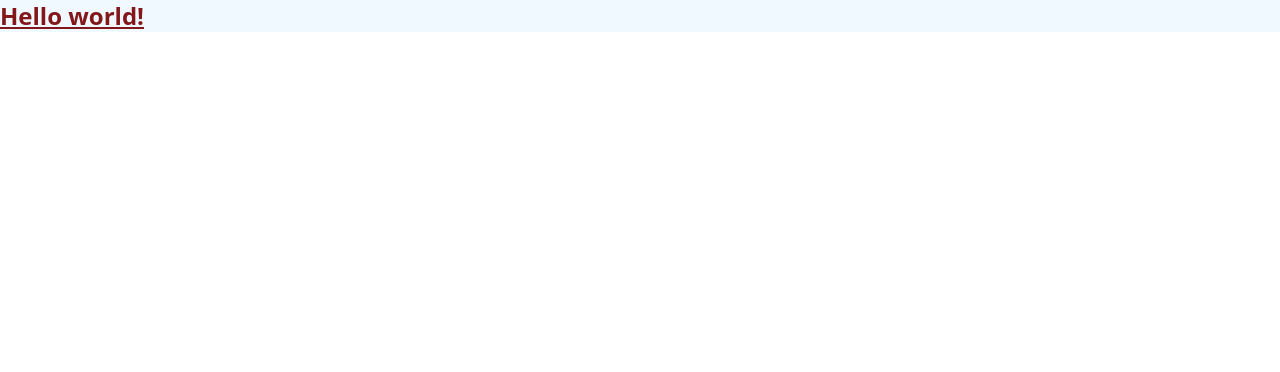
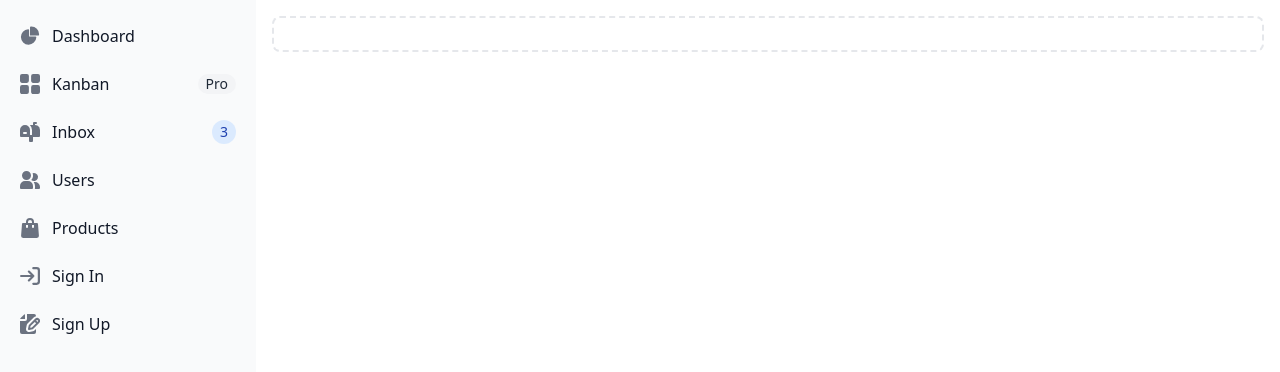
Before and after one commit to sokkanha/Angular-Todo-List, an Angular app: page / in a window 1280 px wide. Shown: the top 372 px of the page. Built offline with nearby package versions, Linux system fonts and the light colour scheme.

Commit message:
Installed and setup flowbite

```diff
--- a/angular.json
+++ b/angular.json
@@ -41,7 +41,9 @@
             "styles": [
               "src/styles.css"
             ],
-            "scripts": []
+            "scripts": [
+              "node_modules/flowbite/dist/flowbite.js"
+            ]
           },
           "configurations": {
             "production": {
--- a/package.json
+++ b/package.json
@@ -18,6 +18,7 @@
     "@angular/platform-browser-dynamic": "^19.2.0",
     "@angular/router": "^19.2.0",
     "@tailwindcss/postcss": "^4.0.11",
+    "flowbite": "^3.1.2",
     "postcss": "^8.5.3",
     "rxjs": "~7.8.0",
     "tailwindcss": "^4.0.11",
--- a/src/app/app.component.html
+++ b/src/app/app.component.html
@@ -1,3 +1,81 @@
-<h1 class=" font-bold underline text-red-900 bg-sky-50 text-2xl">
-  Hello world!
-</h1>
+
+<button data-drawer-target="default-sidebar" data-drawer-toggle="default-sidebar" aria-controls="default-sidebar" type="button" class="inline-flex items-center p-2 mt-2 ms-3 text-sm text-gray-500 rounded-lg sm:hidden hover:bg-gray-100 focus:outline-none focus:ring-2 focus:ring-gray-200 dark:text-gray-400 dark:hover:bg-gray-700 dark:focus:ring-gray-600">
+  <span class="sr-only">Open sidebar</span>
+  <svg class="w-6 h-6" aria-hidden="true" fill="currentColor" viewBox="0 0 20 20" xmlns="http://www.w3.org/2000/svg">
+  <path clip-rule="evenodd" fill-rule="evenodd" d="M2 4.75A.75.75 0 012.75 4h14.5a.75.75 0 010 1.5H2.75A.75.75 0 012 4.75zm0 10.5a.75.75 0 01.75-.75h7.5a.75.75 0 010 1.5h-7.5a.75.75 0 01-.75-.75zM2 10a.75.75 0 01.75-.75h14.5a.75.75 0 010 1.5H2.75A.75.75 0 012 10z"></path>
+  </svg>
+</button>
+
+<aside id="default-sidebar" class="fixed top-0 left-0 z-40 w-64 h-screen transition-transform -translate-x-full sm:translate-x-0" aria-label="Sidebar">
+  <div class="h-full px-3 py-4 overflow-y-auto bg-gray-50 dark:bg-gray-800">
+     <ul class="space-y-2 font-medium">
+        <li>
+           <a href="#" class="flex items-center p-2 text-gray-900 rounded-lg dark:text-white hover:bg-gray-100 dark:hover:bg-gray-700 group">
+              <svg class="w-5 h-5 text-gray-500 transition duration-75 dark:text-gray-400 group-hover:text-gray-900 dark:group-hover:text-white" aria-hidden="true" xmlns="http://www.w3.org/2000/svg" fill="currentColor" viewBox="0 0 22 21">
+                 <path d="M16.975 11H10V4.025a1 1 0 0 0-1.066-.998 8.5 8.5 0 1 0 9.039 9.039.999.999 0 0 0-1-1.066h.002Z"/>
+                 <path d="M12.5 0c-.157 0-.311.01-.565.027A1 1 0 0 0 11 1.02V10h8.975a1 1 0 0 0 1-.935c.013-.188.028-.374.028-.565A8.51 8.51 0 0 0 12.5 0Z"/>
+              </svg>
+              <span class="ms-3">Dashboard</span>
+           </a>
+        </li>
+        <li>
+           <a href="#" class="flex items-center p-2 text-gray-900 rounded-lg dark:text-white hover:bg-gray-100 dark:hover:bg-gray-700 group">
+              <svg class="shrink-0 w-5 h-5 text-gray-500 transition duration-75 dark:text-gray-400 group-hover:text-gray-900 dark:group-hover:text-white" aria-hidden="true" xmlns="http://www.w3.org/2000/svg" fill="currentColor" viewBox="0 0 18 18">
+                 <path d="M6.143 0H1.857A1.857 1.857 0 0 0 0 1.857v4.286C0 7.169.831 8 1.857 8h4.286A1.857 1.857 0 0 0 8 6.143V1.857A1.857 1.857 0 0 0 6.143 0Zm10 0h-4.286A1.857 1.857 0 0 0 10 1.857v4.286C10 7.169 10.831 8 11.857 8h4.286A1.857 1.857 0 0 0 18 6.143V1.857A1.857 1.857 0 0 0 16.143 0Zm-10 10H1.857A1.857 1.857 0 0 0 0 11.857v4.286C0 17.169.831 18 1.857 18h4.286A1.857 1.857 0 0 0 8 16.143v-4.286A1.857 1.857 0 0 0 6.143 10Zm10 0h-4.286A1.857 1.857 0 0 0 10 11.857v4.286c0 1.026.831 1.857 1.857 1.857h4.286A1.857 1.857 0 0 0 18 16.143v-4.286A1.857 1.857 0 0 0 16.143 10Z"/>
+              </svg>
+              <span class="flex-1 ms-3 whitespace-nowrap">Kanban</span>
+              <span class="inline-flex items-center justify-center px-2 ms-3 text-sm font-medium text-gray-800 bg-gray-100 rounded-full dark:bg-gray-700 dark:text-gray-300">Pro</span>
+           </a>
+        </li>
+        <li>
+           <a href="#" class="flex items-center p-2 text-gray-900 rounded-lg dark:text-white hover:bg-gray-100 dark:hover:bg-gray-700 group">
+              <svg class="shrink-0 w-5 h-5 text-gray-500 transition duration-75 dark:text-gray-400 group-hover:text-gray-900 dark:group-hover:text-white" aria-hidden="true" xmlns="http://www.w3.org/2000/svg" fill="currentColor" viewBox="0 0 20 20">
+                 <path d="m17.418 3.623-.018-.008a6.713 6.713 0 0 0-2.4-.569V2h1a1 1 0 1 0 0-2h-2a1 1 0 0 0-1 1v2H9.89A6.977 6.977 0 0 1 12 8v5h-2V8A5 5 0 1 0 0 8v6a1 1 0 0 0 1 1h8v4a1 1 0 0 0 1 1h2a1 1 0 0 0 1-1v-4h6a1 1 0 0 0 1-1V8a5 5 0 0 0-2.582-4.377ZM6 12H4a1 1 0 0 1 0-2h2a1 1 0 0 1 0 2Z"/>
+              </svg>
+              <span class="flex-1 ms-3 whitespace-nowrap">Inbox</span>
+              <span class="inline-flex items-center justify-center w-3 h-3 p-3 ms-3 text-sm font-medium text-blue-800 bg-blue-100 rounded-full dark:bg-blue-900 dark:text-blue-300">3</span>
+           </a>
+        </li>
+        <li>
+           <a href="#" class="flex items-center p-2 text-gray-900 rounded-lg dark:text-white hover:bg-gray-100 dark:hover:bg-gray-700 group">
+              <svg class="shrink-0 w-5 h-5 text-gray-500 transition duration-75 dark:text-gray-400 group-hover:text-gray-900 dark:group-hover:text-white" aria-hidden="true" xmlns="http://www.w3.org/2000/svg" fill="currentColor" viewBox="0 0 20 18">
+                 <path d="M14 2a3.963 3.963 0 0 0-1.4.267 6.439 6.439 0 0 1-1.331 6.638A4 4 0 1 0 14 2Zm1 9h-1.264A6.957 6.957 0 0 1 15 15v2a2.97 2.97 0 0 1-.184 1H19a1 1 0 0 0 1-1v-1a5.006 5.006 0 0 0-5-5ZM6.5 9a4.5 4.5 0 1 0 0-9 4.5 4.5 0 0 0 0 9ZM8 10H5a5.006 5.006 0 0 0-5 5v2a1 1 0 0 0 1 1h11a1 1 0 0 0 1-1v-2a5.006 5.006 0 0 0-5-5Z"/>
+              </svg>
+              <span class="flex-1 ms-3 whitespace-nowrap">Users</span>
+           </a>
+        </li>
+        <li>
+           <a href="#" class="flex items-center p-2 text-gray-900 rounded-lg dark:text-white hover:bg-gray-100 dark:hover:bg-gray-700 group">
+              <svg class="shrink-0 w-5 h-5 text-gray-500 transition duration-75 dark:text-gray-400 group-hover:text-gray-900 dark:group-hover:text-white" aria-hidden="true" xmlns="http://www.w3.org/2000/svg" fill="currentColor" viewBox="0 0 18 20">
+                 <path d="M17 5.923A1 1 0 0 0 16 5h-3V4a4 4 0 1 0-8 0v1H2a1 1 0 0 0-1 .923L.086 17.846A2 2 0 0 0 2.08 20h13.84a2 2 0 0 0 1.994-2.153L17 5.923ZM7 9a1 1 0 0 1-2 0V7h2v2Zm0-5a2 2 0 1 1 4 0v1H7V4Zm6 5a1 1 0 1 1-2 0V7h2v2Z"/>
+              </svg>
+              <span class="flex-1 ms-3 whitespace-nowrap">Products</span>
+           </a>
+        </li>
+        <li>
+           <a href="#" class="flex items-center p-2 text-gray-900 rounded-lg dark:text-white hover:bg-gray-100 dark:hover:bg-gray-700 group">
+              <svg class="shrink-0 w-5 h-5 text-gray-500 transition duration-75 dark:text-gray-400 group-hover:text-gray-900 dark:group-hover:text-white" aria-hidden="true" xmlns="http://www.w3.org/2000/svg" fill="none" viewBox="0 0 18 16">
+                 <path stroke="currentColor" stroke-linecap="round" stroke-linejoin="round" stroke-width="2" d="M1 8h11m0 0L8 4m4 4-4 4m4-11h3a2 2 0 0 1 2 2v10a2 2 0 0 1-2 2h-3"/>
+              </svg>
+              <span class="flex-1 ms-3 whitespace-nowrap">Sign In</span>
+           </a>
+        </li>
+        <li>
+           <a href="#" class="flex items-center p-2 text-gray-900 rounded-lg dark:text-white hover:bg-gray-100 dark:hover:bg-gray-700 group">
+              <svg class="shrink-0 w-5 h-5 text-gray-500 transition duration-75 dark:text-gray-400 group-hover:text-gray-900 dark:group-hover:text-white" aria-hidden="true" xmlns="http://www.w3.org/2000/svg" fill="currentColor" viewBox="0 0 20 20">
+                 <path d="M5 5V.13a2.96 2.96 0 0 0-1.293.749L.879 3.707A2.96 2.96 0 0 0 .13 5H5Z"/>
+                 <path d="M6.737 11.061a2.961 2.961 0 0 1 .81-1.515l6.117-6.116A4.839 4.839 0 0 1 16 2.141V2a1.97 1.97 0 0 0-1.933-2H7v5a2 2 0 0 1-2 2H0v11a1.969 1.969 0 0 0 1.933 2h12.134A1.97 1.97 0 0 0 16 18v-3.093l-1.546 1.546c-.413.413-.94.695-1.513.81l-3.4.679a2.947 2.947 0 0 1-1.85-.227 2.96 2.96 0 0 1-1.635-3.257l.681-3.397Z"/>
+                 <path d="M8.961 16a.93.93 0 0 0 .189-.019l3.4-.679a.961.961 0 0 0 .49-.263l6.118-6.117a2.884 2.884 0 0 0-4.079-4.078l-6.117 6.117a.96.96 0 0 0-.263.491l-.679 3.4A.961.961 0 0 0 8.961 16Zm7.477-9.8a.958.958 0 0 1 .68-.281.961.961 0 0 1 .682 1.644l-.315.315-1.36-1.36.313-.318Zm-5.911 5.911 4.236-4.236 1.359 1.359-4.236 4.237-1.7.339.341-1.699Z"/>
+              </svg>
+              <span class="flex-1 ms-3 whitespace-nowrap">Sign Up</span>
+           </a>
+        </li>
+     </ul>
+  </div>
+</aside>
+
+<div class="p-4 sm:ml-64">
+  <div class="p-4 border-2 border-gray-200 border-dashed rounded-lg dark:border-gray-700">
+
+  </div>
+</div>
--- a/src/styles.css
+++ b/src/styles.css
@@ -1,2 +1,6 @@
 /* You can add global styles to this file, and also import other style files */
 @import "tailwindcss";
+/* flow bite */
+@import "flowbite/src/themes/default";
+@plugin "flowbite/plugin";
+@source "../node_modules/flowbite";
```
Also changed, not shown: 1 other file (tests, documents, lock files or other folders).
